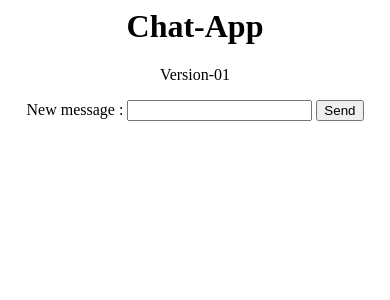
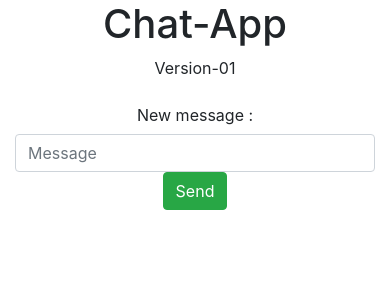
Before and after one commit to heshanhansana/chat-app, a PHP site: page / in a window 390 px wide. Shown: the top 300 px of the page. Run offline with PHP 8.4, Linux system fonts and the light colour scheme.

Commit message:
Update index.php

```diff
--- a/index.php
+++ b/index.php
@@ -1,5 +1,5 @@
 <?php
-
+    // database connection
     include('database.php');
 
 ?>
@@ -7,6 +7,14 @@
 
 
 <html>
+
+    <head>
+        <title>Let's Chat</title>
+        <meta name="viewport" content="width=device-width, initial-scale=1.0">
+        <link rel="stylesheet" href="https://cdn.jsdelivr.net/npm/bootstrap@4.0.0/dist/css/bootstrap.min.css" integrity="sha384-Gn5384xqQ1aoWXA+058RXPxPg6fy4IWvTNh0E263XmFcJlSAwiGgFAW/dAiS6JXm" crossorigin="anonymous">
+    </head>
+
+
     <body>
 
         <div class="container" align="center">
@@ -27,9 +35,16 @@
             <div class="user_input">
 
                 <form action="" method="post">
-                    <lable>New message : </lable>
-                    <input type="text" name="msg">
-                    <input type="submit" value="Send">
+                    <div class="form-group row">
+                        <label class="col-sm-2 col-form-label">New message : </label>
+                        <div class="col-sm-7">
+                            <input type="password" class="form-control" id="inputPassword" placeholder="Message">
+                        </div>
+
+                        <div class="col-sm-3">
+                            <input type="submit" value="Send" class="btn btn-success">
+                        </div>
+                    </div>
                 </form>
 
             </div>
```
